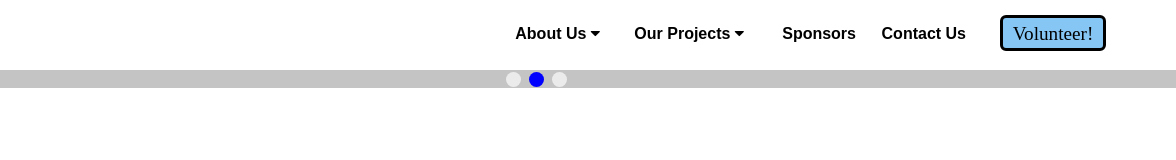
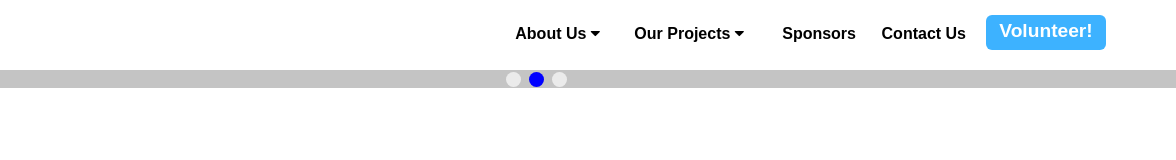
Before and after one commit to Yashmeet4568/shubhakshika-homepage, a plain HTML site: page index.html in a window 1280 px wide. Shown: the full height of the page, 104-1280 px from the left. Drawn offline with Linux system fonts and the light colour scheme.

Commit message:
Changed appearance of Volunteer and donate button.

```diff
--- a/css/style.css
+++ b/css/style.css
@@ -79,19 +79,21 @@ body {
 }
 
 .volunteer {
-    background-color: #86C6F4;
+    background-color: #3DB2FF;
     text-align: center;
     border-radius: 6px;
-    border-style: solid;
+    font-family: Arial, Helvetica, sans-serif;
     font-size: larger;
     position: absolute;
     top: 15px;
     right: 70px;
     padding-top: 5px;
     text-decoration: none;
-    height: 25px;
-    width: 100px;
-    color: black;
+    height: 30px;
+    width: 120px;
+    color: white;
+    font-weight: 550;
+
 }
 
 .volunteer:hover {
@@ -139,7 +141,7 @@ h2 {
 }
 
 .donate {
-    background-color: lightblue;
+    background-color: #3DB2FF;
     text-align: center;
     padding-right: 20px;
     padding-top: 8px;
```
